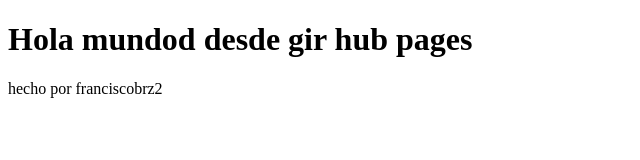
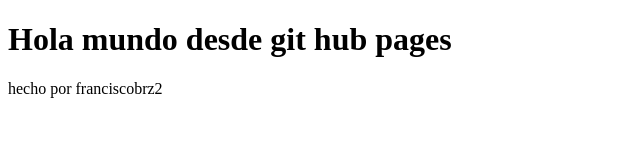
Before and after one commit to Franciscobrz2/franciscobrz2.github.io, a plain HTML site: page index.html in a window 1280 px wide. Shown: the whole page, without its empty margins (0-640 px from the left). Drawn offline with Linux system fonts and the light colour scheme.

Commit message:
primera pagina web

```diff
--- a/index.html
+++ b/index.html
@@ -4,7 +4,7 @@
         <title> mi primera pagina</title>
     </head>
     <body>
-        <h1>Hola mundod desde gir hub pages</h1>
+        <h1>Hola mundo desde git hub pages</h1>
         <p>hecho por franciscobrz2</p>
     </body>
 </html>
```
